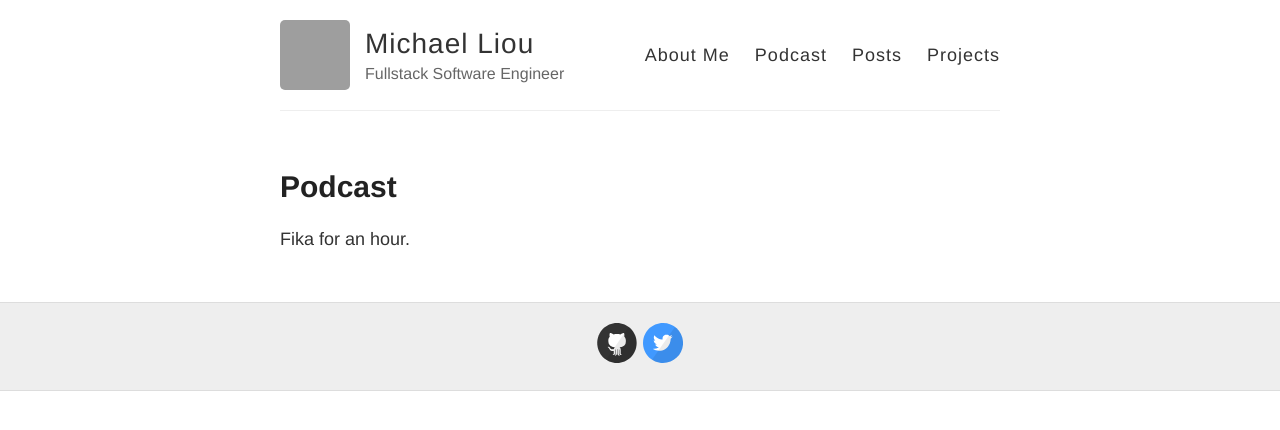
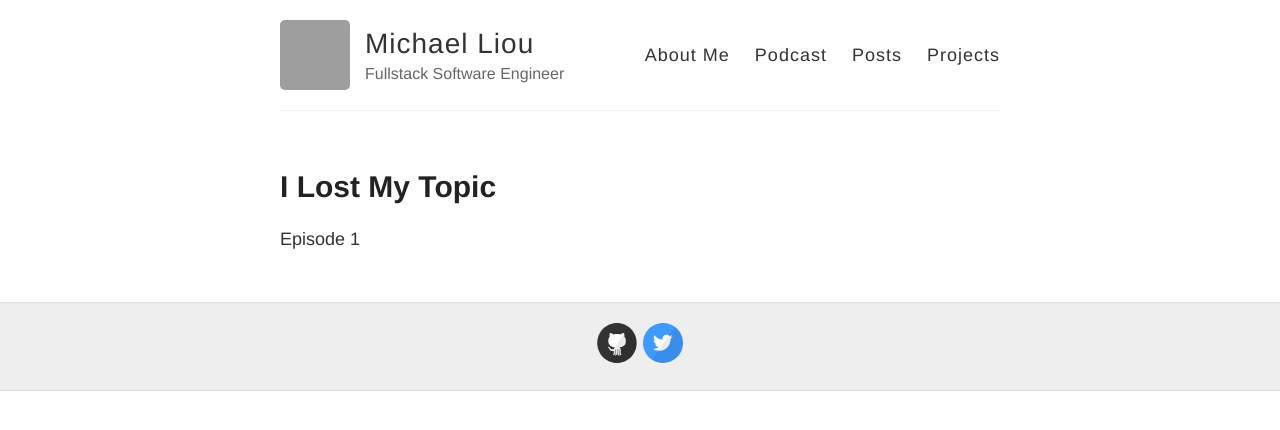
Before and after one commit to mliou8/mliou8.github.io, a Jekyll site: the page built from podcast.html, in a window 1280 px wide. Shown: the top 430 px of the page. Built offline with Jekyll 4.4.1, drawn with Linux system fonts in a browser that asks for light colours; grey boxes are pictures that could not be loaded.

Commit message:
Update and rename podcast.md to podcast.html

```diff
--- a/podcast.md
+++ b/podcast.html
@@ -1,7 +1,7 @@
 ---
 layout: page
-title: Podcast
+title: I Lost My Topic
 permalink: /podcast/
 ---
 
-Fika for an hour.
+Episode 1
```
